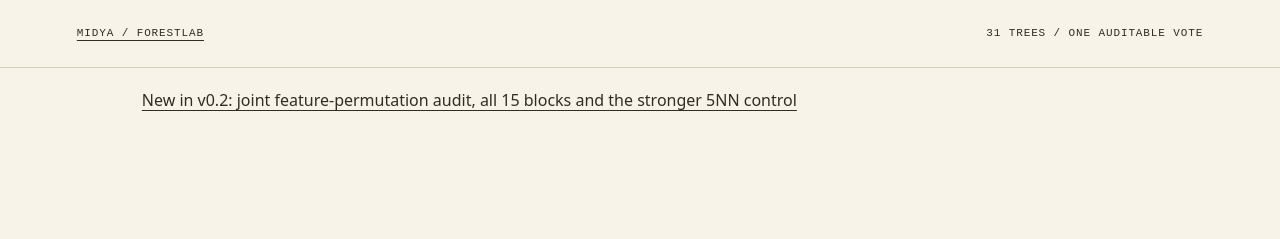
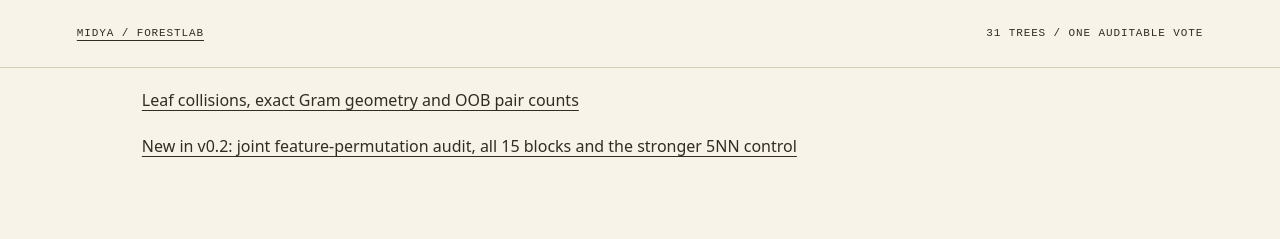
Before and after one commit to midya8/forestlab, a plain HTML site: page docs/index.html in a window 1280 px wide. Shown: the top 239 px of the page. Drawn offline with Linux system fonts and the light colour scheme.

Commit message:
Update index.html

```diff
--- a/docs/index.html
+++ b/docs/index.html
@@ -1,7 +1,7 @@
 <!doctype html>
 <html lang="en"><head><meta charset="utf-8"><meta name="viewport" content="width=device-width,initial-scale=1"><title>ForestLab | Votes have membership</title><meta name="description" content="From-scratch classification forests with exact Gini split ordering, original-data grouping and inspectable out-of-bag votes."><link rel="stylesheet" href="style.css"><script src="archive-0.js" defer></script><script src="archive-1.js" defer></script><script src="archive-2.js" defer></script><script src="archive-3.js" defer></script><script src="data.js" defer></script><script src="inference.js" defer></script><script src="app.js" defer></script></head><body>
 <header><a href="https://github.com/midya8/forestlab">MIDYA / FORESTLAB</a><span>31 TREES / ONE AUDITABLE VOTE</span></header>
-<main>
+<main><p><a href="proximity.html">Leaf collisions, exact Gram geometry and OOB pair counts</a></p>
 <p><a href="permutation.html">New in v0.2: joint feature-permutation audit, all 15 blocks and the stronger 5NN control</a></p><section class="hero"><p class="eyebrow">BOOTSTRAP COUNTS. REAL PARTITIONS. NO MODEL API.</p><h1>The vote has<br>a <em>membership list.</em></h1><p class="lede">Follow every tree to its leaf. Then exclude the trees that saw a training group before calling anything out-of-bag.</p><aside>Historical UCI numeric descriptors, not banknote authentication. Classes are the original labels 0 and 1, not an invented genuine/forged mapping. Votes and neighbor fractions are not calibrated probabilities or confidence intervals.</aside><div class="stats"><div><b>1,348</b><span>unique feature groups</span></div><div><b>808 / 270 / 270</b><span>train / validation / test groups</span></div><div><b>24</b><span>extra exact-copy records grouped, never split apart</span></div></div></section>
 <section><p class="eyebrow">01 / FIX THE UNIT BEFORE COUNTING THE SCORE</p><h2>A stronger control stays.</h2><p id="result-story"></p><p>All eight forest configurations, four single trees and seven controls are fixed in advance. Each family is selected by validation errors, then Brier score, then ID. Test labels do not select a model. This is one historical split of exact feature groups, not independent specimen validation or a guarantee about future currency.</p><div class="table-wrap"><table><caption>All fixed candidates. Stars mark validation-selected models in each family. Brier scores use hard-vote or control scores, not a calibration claim.</caption><thead><tr><th scope="col">Model</th><th scope="col">Validation errors / 270</th><th scope="col">Test errors / 270</th><th scope="col">Test Brier</th></tr></thead><tbody id="scores"></tbody></table></div></section>
 <section><p class="eyebrow">02 / EVERY FEATURE VALUE IS EDITABLE</p><h2>One query. Thirty-one paths.</h2><div class="controls"><label>Frozen forest<select id="model"></select></label><label>Original partition<select id="partition"><option value="train">Training groups</option><option value="validation">Validation groups</option><option value="test">Test groups</option></select></label><label>Original exact-feature group<select id="sample"></select></label><button id="reset">Restore sample</button></div><div id="features" class="features"></div><p id="query-note" class="note"></p><div class="stats"><div><b id="prediction">-</b><span>full-forest hard class</span></div><div><b id="fraction">-</b><span>trees voting class 1 / all trees</span></div><div><b id="neighbor-score">-</b><span>selected 5NN class-1 neighbor fraction, not a probability</span></div></div><div id="oob" class="oob" role="status"></div><div class="table-wrap"><table><caption>Each tree's hard vote, bootstrap count for the original group, and actual reached leaf. Click a tree to inspect its path.</caption><thead><tr><th scope="col">Tree</th><th scope="col">Vote</th><th scope="col">In-bag copies</th><th scope="col">OOB eligibility</th><th scope="col">Leaf</th></tr></thead><tbody id="votes"></tbody></table></div></section>
```
